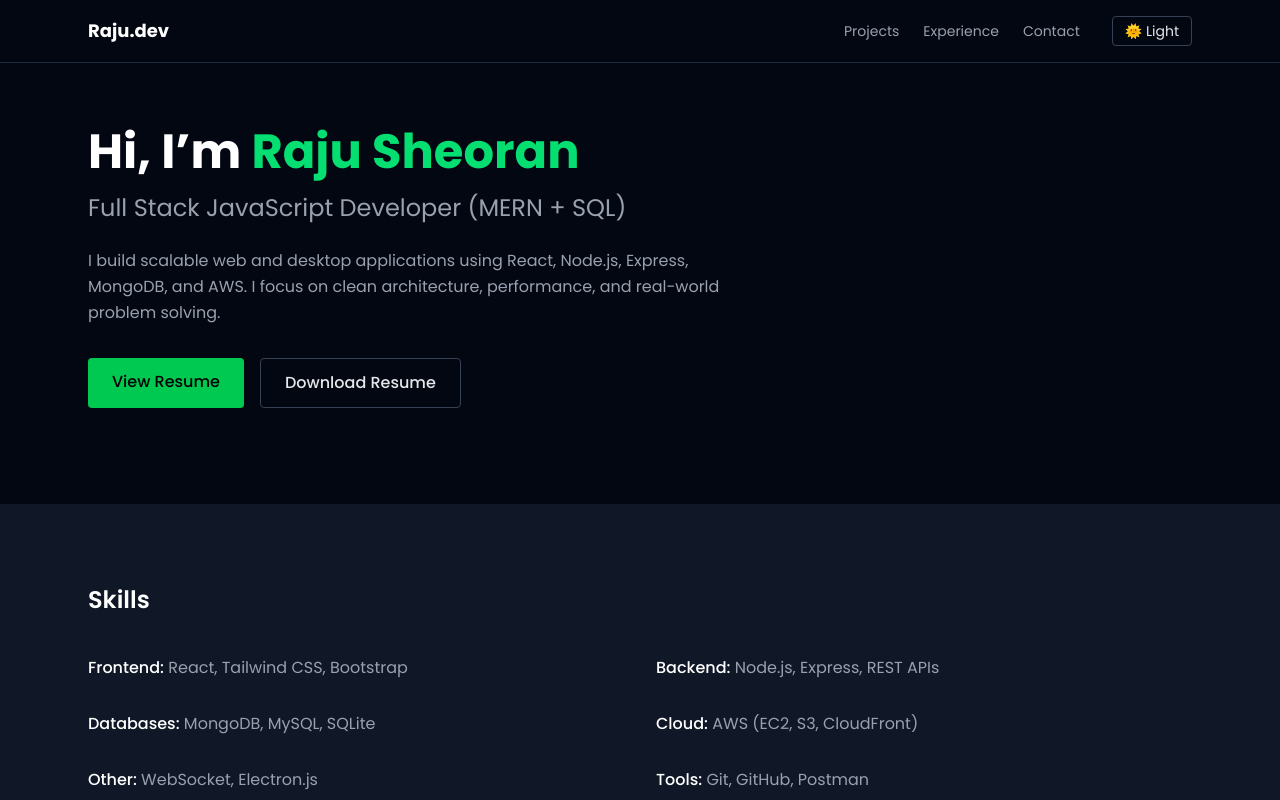
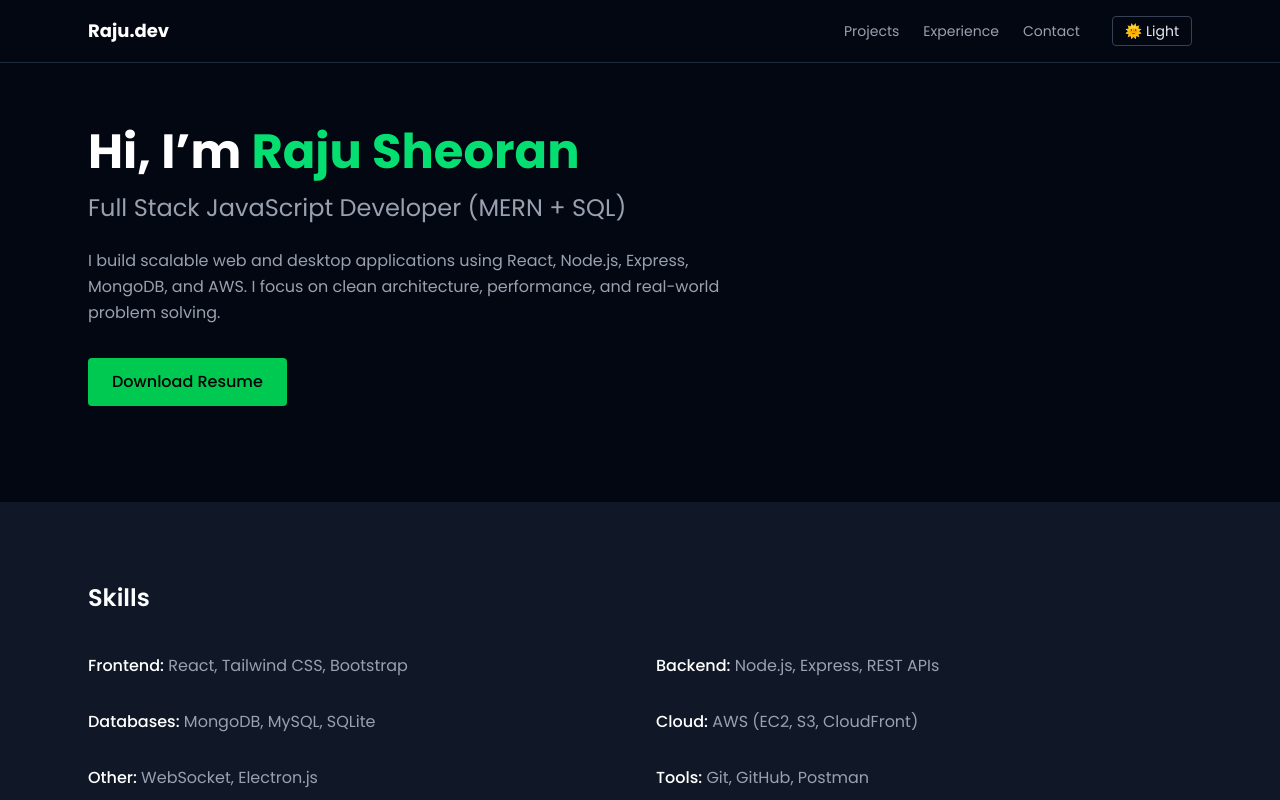
Before and after one commit to rajusheoran2024/portfolio, a React (Vite) app: page / in a window 1280 px wide. Shown: the top 800 px of the page. Built offline with nearby package versions, Linux system fonts and the light colour scheme.

Commit message:
Resume Link Updated

```diff
--- a/src/components/Hero.jsx
+++ b/src/components/Hero.jsx
@@ -29,21 +29,14 @@ function Hero() {
         <div className="flex flex-wrap gap-4">
 
           <a
-            href="/Raju_Sheoran_Full_Stack_Developer.pdf"
+             href="/assets/Raju_Sheoran_Full_Stack_Developer.pdf"
             target="_blank"
             rel="noreferrer"
-            className="
-    bg-green-600 dark:bg-green-500
-    text-white dark:text-black
-    px-6 py-3 rounded font-medium
-    hover:bg-green-700 dark:hover:bg-green-400
-    transition
-  "
-          >
-            View Resume
+            className="bg-green-600 dark:bg-green-500 text-white dark:text-black px-6 py-3 rounded font-medium hover:bg-green-700 dark:hover:bg-green-400 transition">
+            Download Resume
           </a>
 
-          <a
+          {/* <a
             href="/assets/Raju_Sheoran_Full_Stack_Developer.pdf"
             download
             className="
@@ -55,7 +48,7 @@ function Hero() {
             "
           >
             Download Resume
-          </a>
+          </a> */}
 
         </div>
       </div>
```
